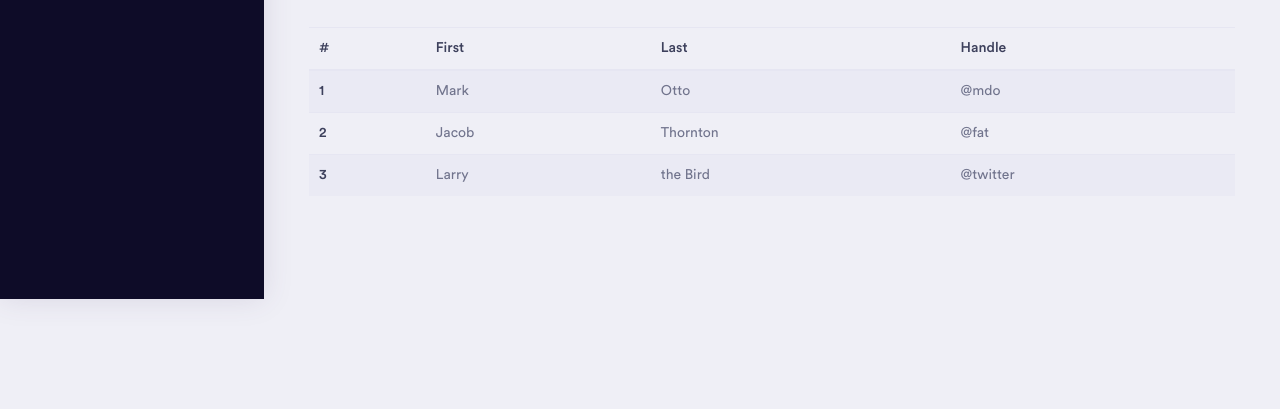
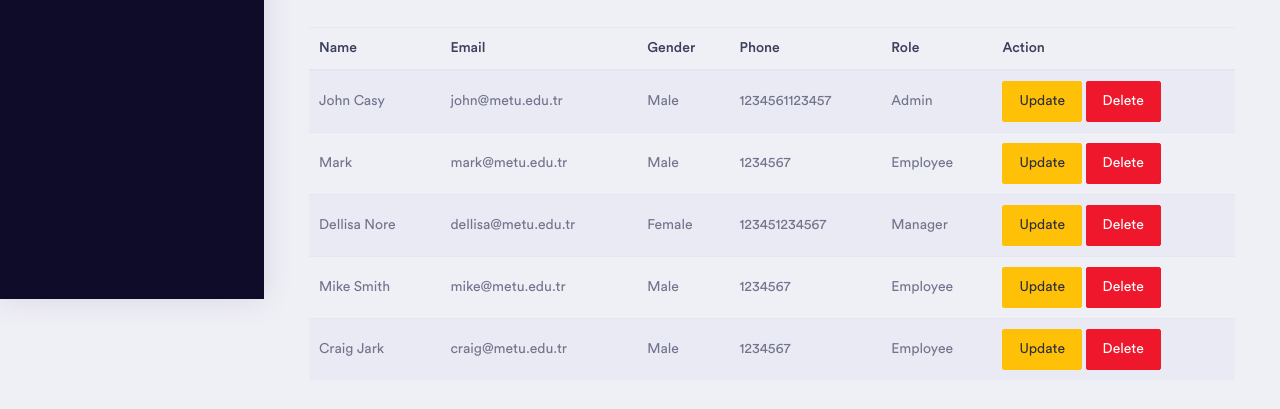
Before and after one commit to elmastahsin/Ticketing-UI, a plain HTML site: page user-create.html in a window 1280 px wide. Shown: the part 561-970 px from the top of the page. Before the commit the page ends 930 px from the top, so only its background shows below. Drawn offline with Linux system fonts and the light colour scheme.

Commit message:
UI user-create.html

```diff
--- a/user-create.html
+++ b/user-create.html
@@ -299,31 +299,89 @@
                                     <table class="table table-striped">
                                         <thead>
                                         <tr>
-                                            <th scope="col">#</th>
-                                            <th scope="col">First</th>
-                                            <th scope="col">Last</th>
-                                            <th scope="col">Handle</th>
+
+                                            <th scope="col">Name</th>
+                                            <th scope="col">Email</th>
+                                            <th scope="col">Gender</th>
+                                            <th scope="col">Phone</th>
+                                            <th scope="col">Role</th>
+                                            <th scope="col">Action</th>
                                         </tr>
                                         </thead>
                                         <tbody>
                                         <tr>
-                                            <th scope="row">1</th>
-                                            <td>Mark</td>
-                                            <td>Otto</td>
-                                            <td>@mdo</td>
+                                            <td>John Casy</td>
+                                            <td>john@metu.edu.tr</td>
+                                            <td>Male</td>
+                                            <td>1234561123457</td>
+                                            <td>Admin</td>
+                                            <td>
+                                                <a href="#">
+                                                <button class="btn btn-warning">Update</button></a>
+                                                <a href="#">
+                                                <button class="btn btn-danger"> Delete</button></a>
+                                            </td>
+
                                         </tr>
                                         <tr>
-                                            <th scope="row">2</th>
-                                            <td>Jacob</td>
-                                            <td>Thornton</td>
-                                            <td>@fat</td>
+                                            <td>Mark</td>
+                                            <td>mark@metu.edu.tr</td>
+                                            <td>Male</td>
+                                            <td>1234567</td>
+                                            <td>Employee</td>
+                                            <td>
+                                                <a href="#">
+                                                    <button class="btn btn-warning">Update</button></a>
+                                                <a href="#">
+                                                    <button class="btn btn-danger"> Delete</button></a>
+                                            </td>
+
                                         </tr>
                                         <tr>
-                                            <th scope="row">3</th>
-                                            <td>Larry</td>
-                                            <td>the Bird</td>
-                                            <td>@twitter</td>
+                                            <td>Dellisa Nore</td>
+                                            <td>dellisa@metu.edu.tr</td>
+                                            <td>Female</td>
+                                            <td>123451234567</td>
+                                            <td>Manager</td>
+                                            <td>
+                                                <a href="#">
+                                                    <button class="btn btn-warning">Update</button></a>
+                                                <a href="#">
+                                                    <button class="btn btn-danger"> Delete</button></a>
+                                            </td>
+
                                         </tr>
+                                        <tr>
+                                            <td>Mike Smith</td>
+                                            <td>mike@metu.edu.tr</td>
+                                            <td>Male</td>
+                                            <td>1234567</td>
+                                            <td>Employee</td>
+                                            <td>
+                                                <a href="#">
+                                                    <button class="btn btn-warning">Update</button></a>
+                                                <a href="#">
+                                                    <button class="btn btn-danger"> Delete</button></a>
+                                            </td>
+
+                                        </tr>
+                                        <tr>
+                                            <td>Craig Jark</td>
+                                            <td>craig@metu.edu.tr</td>
+                                            <td>Male</td>
+                                            <td>1234567</td>
+                                            <td>Employee</td>
+                                            <td>
+                                                <a href="#">
+                                                    <button class="btn btn-warning">Update</button></a>
+                                                <a href="#">
+                                                    <button class="btn btn-danger"> Delete</button></a>
+                                            </td>
+
+                                        </tr>
+
+
+
                                         </tbody>
                                     </table>
 
```
